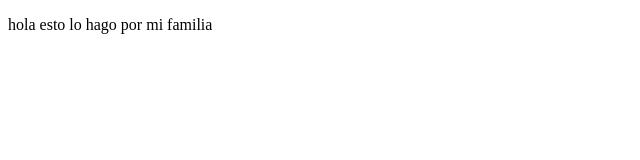
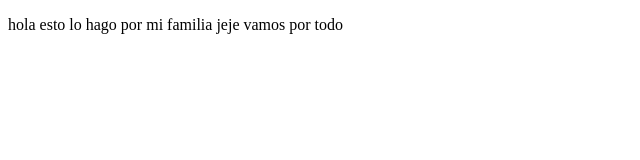
Before and after one commit to dryvermin/proyectoDemoCursoPrework, a plain HTML site: page index.html in a window 1280 px wide. Shown: the whole page, without its empty margins (0-640 px from the left). Drawn offline with Linux system fonts and the light colour scheme.

Commit message:
cambios agregados sitio

```diff
--- a/index.html
+++ b/index.html
@@ -8,7 +8,7 @@
 </head>
 <body>
     <p>
-        hola esto lo hago por mi familia
+        hola esto lo hago por mi familia jeje vamos por todo
     </p>
 </body>
 </html>
```
